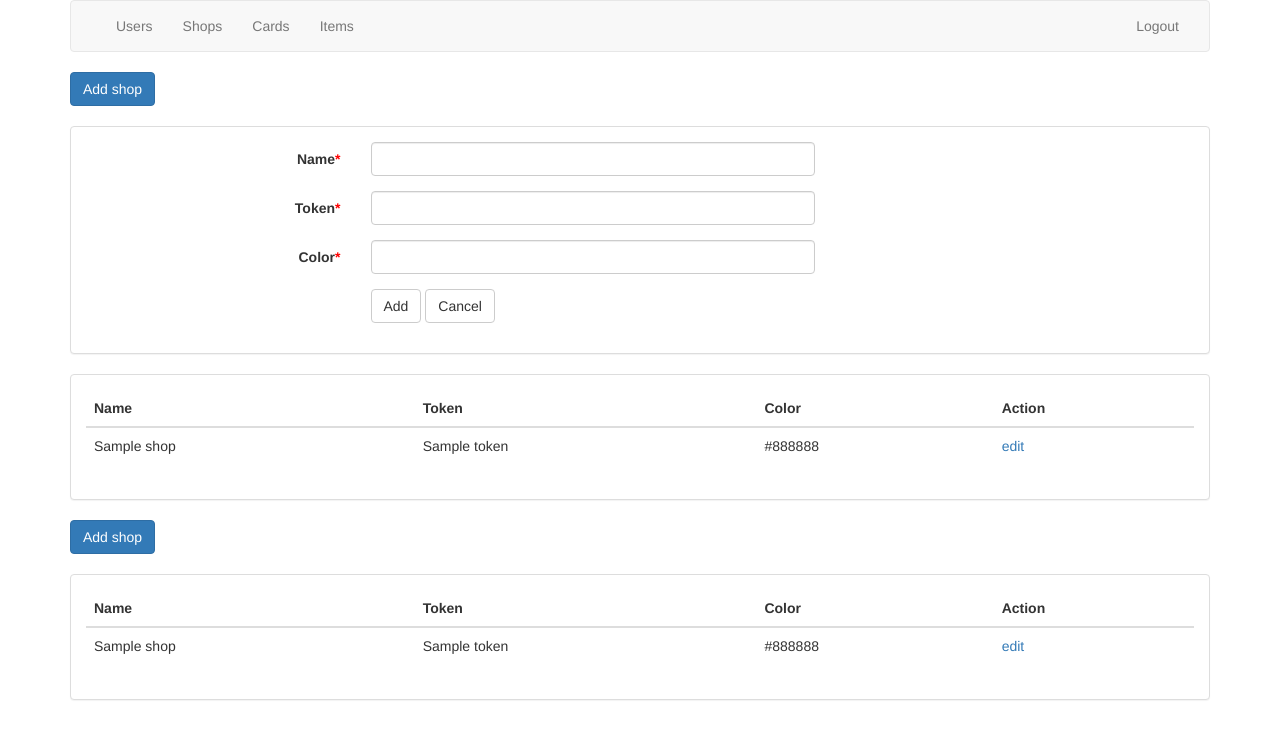
After one commit to JakeBadland/Reseller-v3, a CodeIgniter 4 app: the page made by app/Views/dna/shops.php in a window 1280 px wide, after a click on "Add shop". The commit adds this page. Shown: the top 739 px of the page. Run offline with PHP 8.4 and a stand-in for CodeIgniter, Linux system fonts and the light colour scheme; the template is opened without the code that fills it: most values are stand-ins (such as "Sample title", 1, 10 or a date in 2020); some libraries are stand-ins or nearby versions.

Commit message:
dna shops

```diff
--- a/app/Config/Routes.php
+++ b/app/Config/Routes.php
@@ -58,8 +58,8 @@ $routes->post('/dna/cards/delete', 'Dna::deleteCard');
 $routes->get('/dna/shops', 'Dna::shops');
 $routes->post('/dna/shops/add', 'Dna::addShop');
 $routes->get('/dna/shops/edit/(:num)', 'Dna::editShop/$1');
-$routes->post('/dna/editShop', 'Dna::edit');
-$routes->post('/dna/cards/delete', 'Dna::deleteCard');
+$routes->post('/dna/editShop', 'Dna::editShop');
+$routes->post('/dna/shops/delete', 'Dna::deleteShop');
 
 /*
  * --------------------------------------------------------------------
--- a/app/Models/CardModel.php
+++ b/app/Models/CardModel.php
@@ -28,4 +28,8 @@ class CardModel extends Model
         $this->db->table('cards')->set($data)->where('id', $cardId)->update();
     }
 
+    public function getCardId($cardName)
+    {
+        return $this->db->table('cards')->select('*')->getWhere(['name' => $cardName])->getRow(0)->id;
+    }
 }
--- /dev/null
+++ b/app/Views/dna/shops.php
@@ -0,0 +1,71 @@
+<?= $this->extend('layouts/dna'); ?>
+
+<?= $this->section('shops'); ?>
+
+<div class="container">
+    <button class="btn btn-primary collapsed" type="button" data-toggle="collapse" data-target="#add-shop" aria-expanded="false" aria-controls="collapseExample">
+        Add shop
+    </button>
+    <br/>
+    <br/>
+    <div class="collapse" id="add-shop">
+        <div class="card card-body panel panel-default">
+            <div class="panel-body">
+                <form action="/dna/shops/add" class="form-horizontal" method="post">
+                    <div class="form-group">
+                        <label for="name" class="col-xs-3 control-label">Name<label class="red">*</label></label>
+                        <div class="col-xs-5">
+                                <input type="text" class="form-control" id="name" name="name">
+                        </div>
+                    </div>
+                    <div class="form-group">
+                        <label for="num" class="col-xs-3 control-label">Token<label class="red">*</label></label>
+                        <div class="col-xs-5">
+                            <input type="text" class="form-control" id="token" name="token">
+                        </div>
+                    </div>
+                    <div class="form-group">
+                        <label for="num" class="col-xs-3 control-label">Color<label class="red">*</label></label>
+                        <div class="col-xs-5">
+                            <input type="text" class="form-control" id="color" name="color">
+                        </div>
+                    </div>
+                    <div class="form-group">
+                        <div class="col-xs-offset-3 col-xs-9">
+                            <button type="submit" class="btn btn-default">Add</button>
+                            <button type="button" data-toggle="collapse" data-target="#add-shop" class="btn btn-default">Cancel</button>
+                        </div>
+                    </div>
+                </form>
+            </div>
+        </div>
+    </div>
+
+    <div class="card card-body panel panel-default">
+        <div class="panel-body">
+            <table class="table">
+                <thead>
+                    <tr>
+                        <th>Name</th>
+                        <th>Token</th>
+                        <th>Color</th>
+                        <th>Action</th>
+                    </tr>
+                </thead>
+                <tbody>
+                <?php foreach ($shops as $shop) : ?>
+                    <tr>
+                        <td><?= $shop->name ?></td>
+                        <td><?= $shop->token ?></td>
+                        <td><?= $shop->color ?></td>
+                        <td><a href="/dna/shops/edit/<?= $shop->id ?>">edit</a></td>
+                    </tr>
+                <?php endforeach; ?>
+                </tbody>
+            </table>
+        </div>
+    </div>
+</div>
+
+
+<?= $this->endSection(); ?>
--- a/app/Views/layouts/dna.php
+++ b/app/Views/layouts/dna.php
@@ -25,7 +25,7 @@
 <!--                    class="active"-->
                     <li><a href="/dna">Users</a></li>
 <!--                    <li><a href="#">Roles</a></li>-->
-                    <li><a href="#">Shops</a></li>
+                    <li><a href="/dna/shops">Shops</a></li>
                     <li><a href="/dna/cards">Cards</a></li>
                     <li><a href="#">Items</a></li>
                 </ul>
@@ -42,7 +42,9 @@
     <?= $this->renderSection('shops') ?>
     <?= $this->renderSection('items') ?>
     <?= $this->renderSection('cards') ?>
+    <?= $this->renderSection('shops') ?>
     <?= $this->renderSection('edit_user') ?>
+    <?= $this->renderSection('edit_shop') ?>
     <?= $this->renderSection('error') ?>
 </div>
 <div class="footer"></div>
--- a/system/Model.php
+++ b/system/Model.php
@@ -89,7 +89,7 @@ class Model extends BaseModel
      *
      * @var string
      */
-    protected $table;
+    protected string $table;
 
     /**
      * The table's primary key.
```
Also changed, not shown: app/Controllers/Dna.php (+87 -4 lines), app/Models/ShopModel.php (added, +40 -0 lines), app/Views/dna/edit_shop.php (added, +73 -0 lines).
